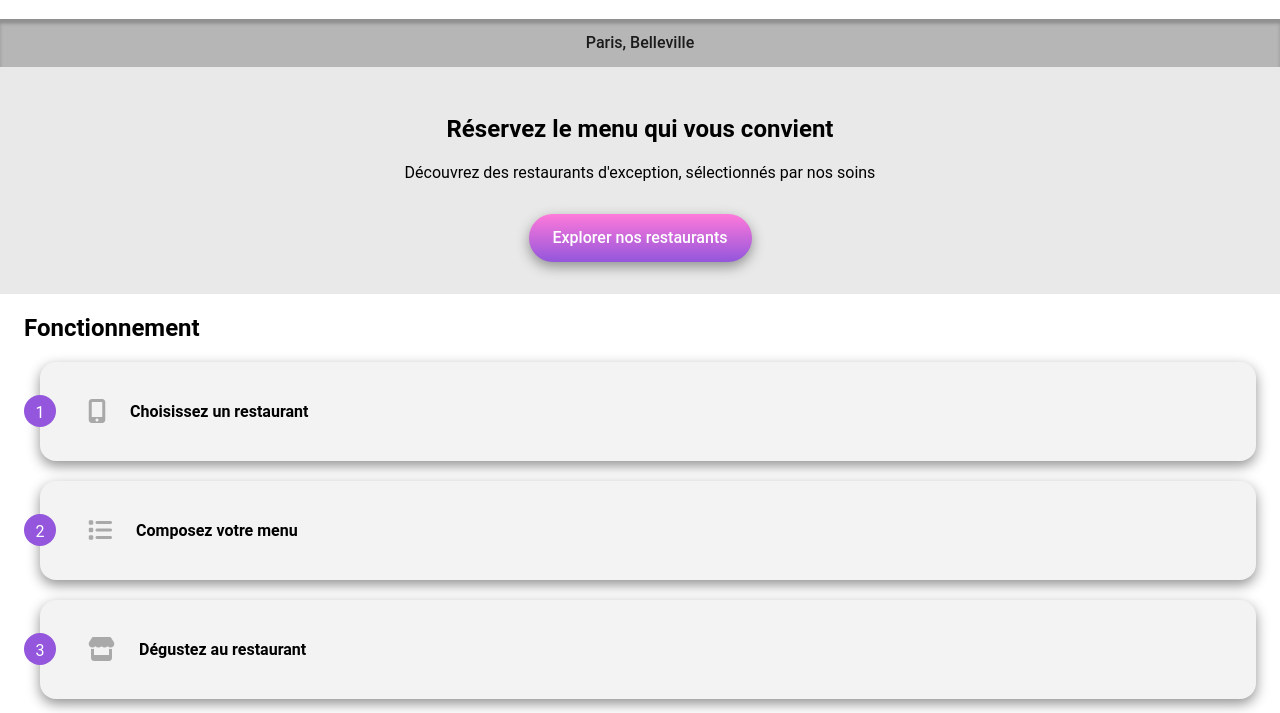
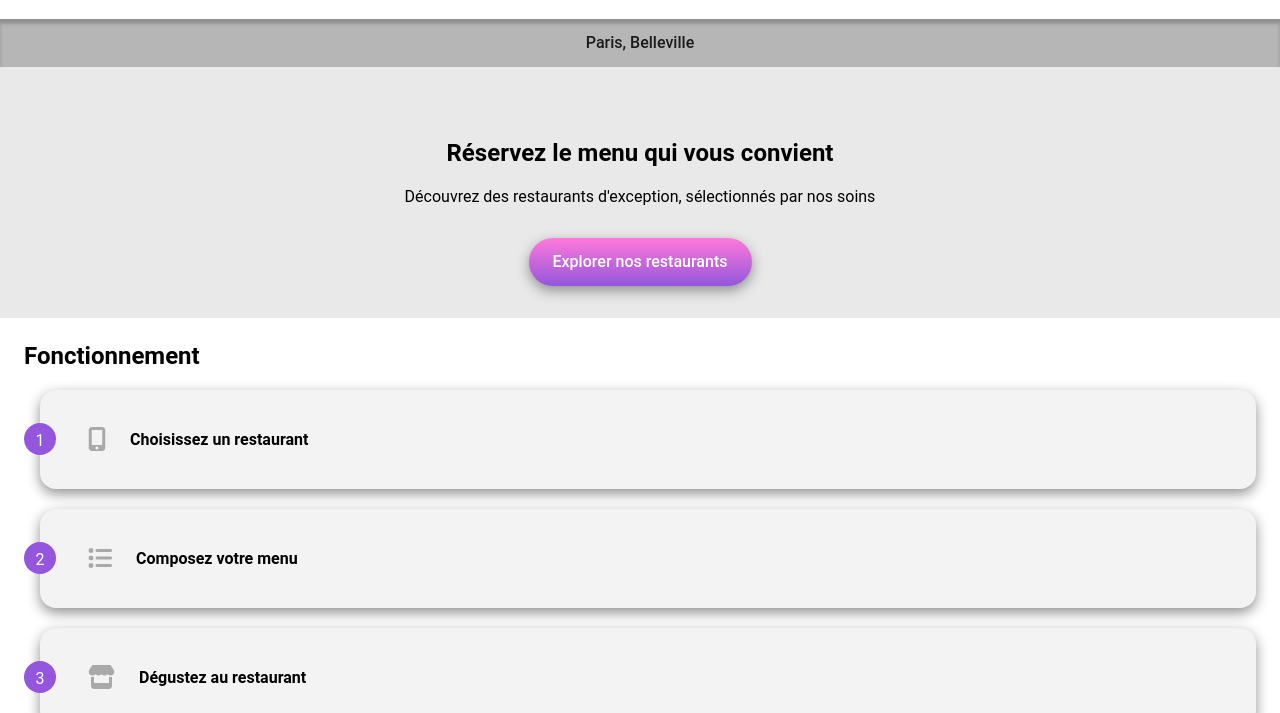
Before and after one commit to OgdenRichard/rog_3_012023, a website: page index.html in a window 1280 px wide. Shown: the part 62-775 px from the top of the page. Drawn offline with Linux system fonts and the light colour scheme; a web font is replaced by a local one.

Commit message:
230123 | ajustements paddings

```diff
--- a/sass/base/_base.scss
+++ b/sass/base/_base.scss
@@ -15,11 +15,6 @@ header {
 footer {
     background: $colour-darkgrey;
     padding-left: 1.5em;
-
-    >h2 {
-        margin-top: 0;
-        padding-top: 1em;
-    }
 }
 
 ul {
--- a/sass/base/_typography.scss
+++ b/sass/base/_typography.scss
@@ -10,6 +10,11 @@ footer>h2 {
     font-weight: 400;
 }
 
+h2 {
+    margin-top: 0;
+    padding-top: 1em;
+}
+
 footer {
     color: $colour-white;
 }
--- a/sass/layout/_container.scss
+++ b/sass/layout/_container.scss
@@ -8,15 +8,14 @@
     padding-left: 1.5em;
 }
 
-.omf-restaurants{
+.omf-restaurants {
     padding-bottom: 2em;
     margin: 0;
 }
 
 .omf-howto__steps {
     width: 100%;
-    padding-right: 1.5em;
-    padding-left: 1em;
+    padding: 0 1.5em 1.5em 1em;
     display: flex;
     flex-direction: column;
     gap: 1.25em;
```
Also changed, not shown: public/css/style.css, 1 other file.
